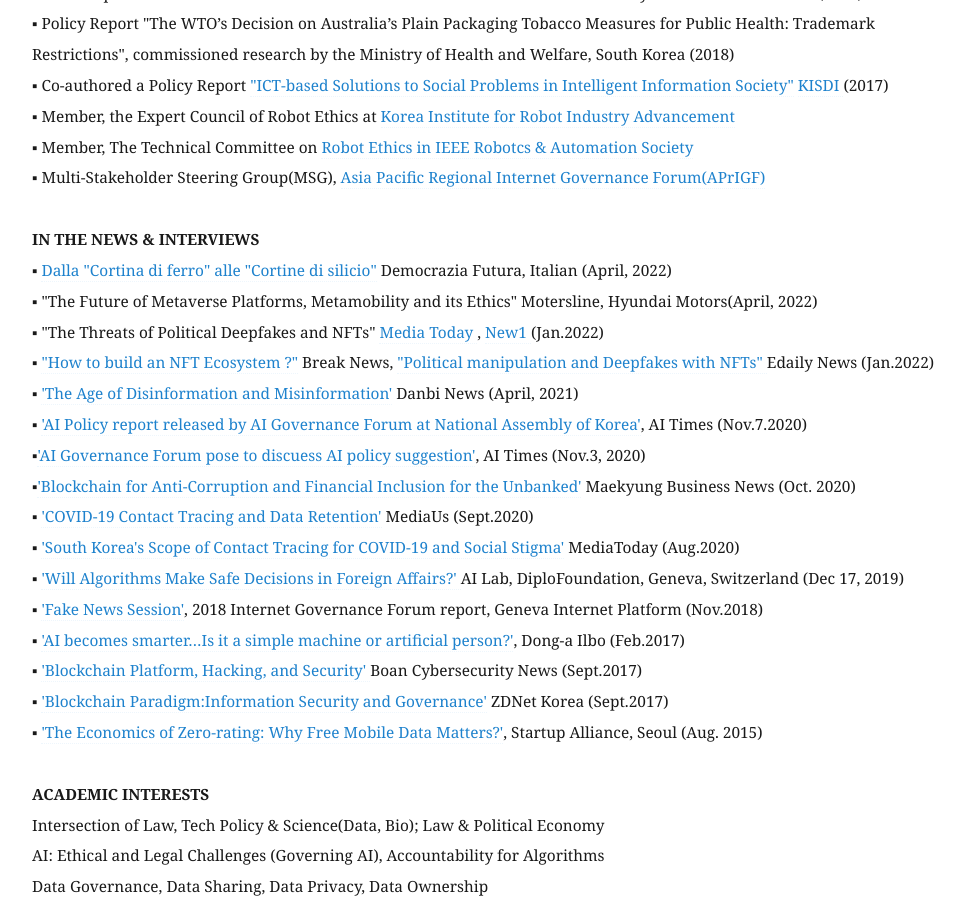
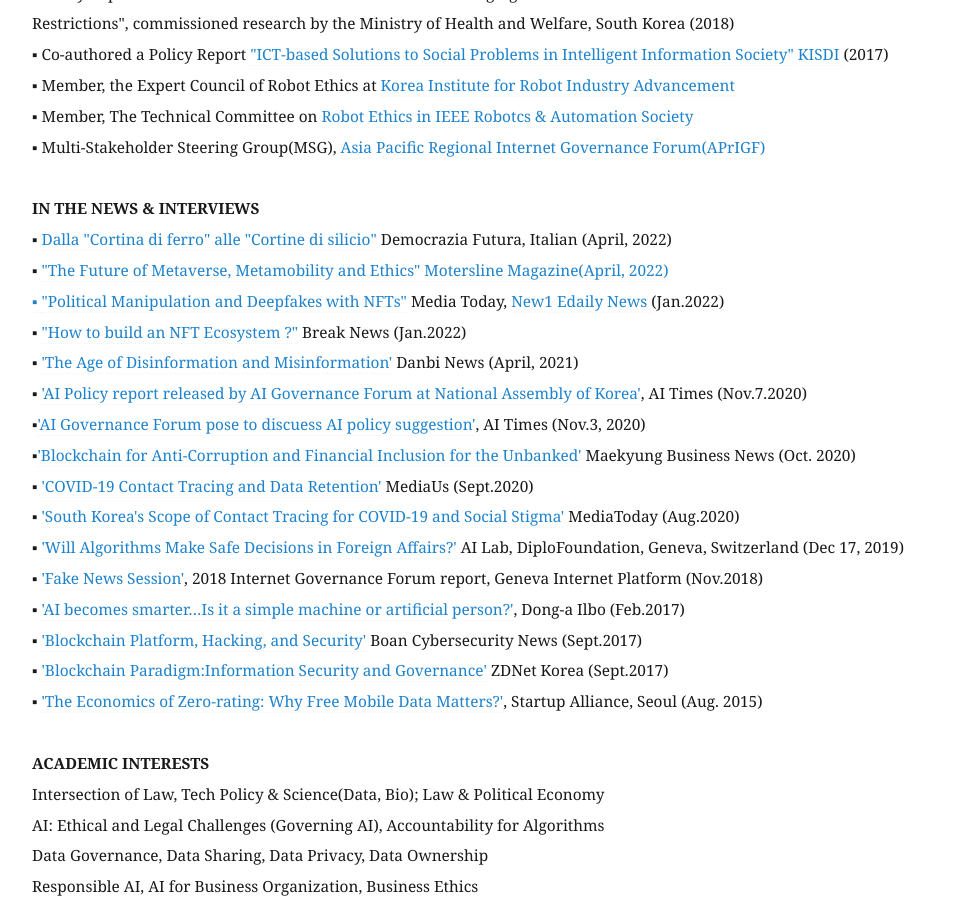
Before and after one commit to eunchangchoi/eunchangchoi.github.io, a Jekyll site: the page built from index.md, in a window 1280 px wide and 900 px high, scrolled down 5502 px. Shown: the whole window, without its empty margins (68-1033 px from the left). Built offline with Jekyll 4.4.1, drawn with Linux system fonts in a browser that asks for light colours; some of the changed text lies outside the part shown.

Commit message:
Update index.md

```diff
--- a/index.md
+++ b/index.md
@@ -107,7 +107,7 @@
   <br>
 
  <strong> PUBLIC POLICY ENGAGEMENT & PAPERS</strong> <br>
-▪ "Metaverse, the Public Sphere of Politics and Democracy" Korean Society for AI Ethics,The National Assembly of Korea (April,2022)<br>
+▪ "Metaverse as Public Sphere of Politics and Democracy" Korean Society for AI Ethics, National Assembly of Korea (April,2022)<br>
 ▪ "Social Interactions in Virtual Metaverse and Human Rights",<a href="https://www.humanrights.go.kr/site/main/index002"> National Human Rights Commission</a> (Feb. 2022)<br>
 ▪ <a href="https://zdnet.co.kr/view/?no=20220112165731">'The Rise of Political Deepfakes and Democracy'</a> Media & ICT Committee, National Assembly of Korea (Jan.2022) <br>
 ▪ Co-authored "Governing Artificial Intelligence: Issues, Principles, and Practices" The AI Governance Forum Korea (Jan.2022)<br>
@@ -138,9 +138,9 @@
   <br>
  <strong> IN THE NEWS & INTERVIEWS</strong> <br>
 ▪  <a href="https://www.key4biz.it/democrazia-futura-dalla-cortina-di-ferro-alle-cortine-di-silicio-sara-linternet-globale-la-principale-vittima-del-conflitto-russo-ucraino/398412/"> Dalla "Cortina di ferro" alle "Cortine di silicio"</a> Democrazia Futura, Italian (April, 2022)<br>
-▪ "The Future of Metaverse Platforms, Metamobility and its Ethics" Motersline, Hyundai Motors(April, 2022)<br>
-▪ "The Threats of Political Deepfakes and NFTs" <a href="http://www.mediatoday.co.kr/news/articleView.html?idxno=301748"> Media Today </a>, <a href="https://www.news1.kr/articles/?4553816/"> New1 </a> (Jan.2022)<br>
-▪ <a href="https://www.breaknews.com/864283"> "How to build an NFT Ecosystem ?"</a> Break News, <a href="https://www.edaily.co.kr/news/read?newsId=02768326632197392&mediaCodeNo=257&OutLnkChk=Y/"> "Political manipulation and Deepfakes with NFTs" </a> Edaily News (Jan.2022)<br>
+▪ <a href="https://www.hyundaimotorgroup.com/about-us/publications"> "The Future of Metaverse, Metamobility and Ethics" Motersline Magazine(April, 2022)<br>
+▪  <a href="http://www.mediatoday.co.kr/news/articleView.html?idxno=301748"> "Political Manipulation and Deepfakes with NFTs"</a> Media Today, <a href="https://www.news1.kr/articles/?4553816/"> New1 </a> <a href="https://www.edaily.co.kr/news/read?newsId=02768326632197392&mediaCodeNo=257&OutLnkChk=Y/">  Edaily News </a>(Jan.2022)<br>
+▪ <a href="https://www.breaknews.com/864283"> "How to build an NFT Ecosystem ?"</a> Break News (Jan.2022)<br>
 ▪ <a href="http://www.danbinews.com/news/articleView.html?idxno=14304">'The Age of Disinformation and Misinformation'</a> Danbi News (April, 2021)<br>
 ▪ <a href="http://www.aitimes.com/news/articleView.html?idxno=133368">'AI Policy report released by AI Governance Forum at National Assembly of Korea'</a>, AI Times (Nov.7.2020)<br>
 ▪<a href="http://www.aitimes.com/news/articleView.html?idxno=133368">'AI Governance Forum pose to discuess AI policy suggestion'</a>, AI Times (Nov.3, 2020)<br>
```
